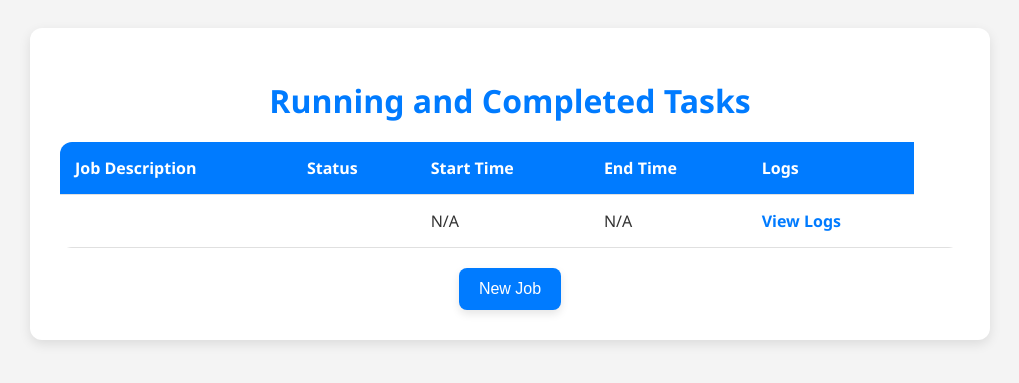
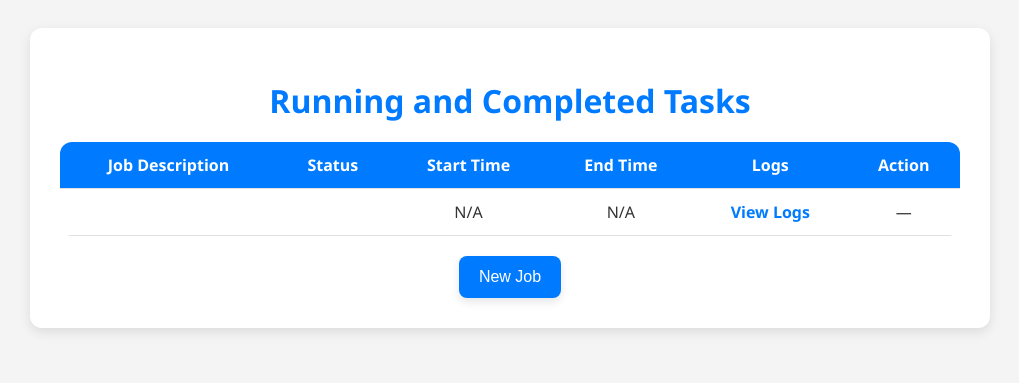
Before and after one commit to RotemYakir/Data-Jobs-API, a Flask app: page / in a window 1280 px wide. Shown: the top 383 px of the page, without its empty margins (130-1149 px from the left). Run offline with Flask 3, Linux system fonts and the light colour scheme; a database or web service that is not in the repository returns one stand-in record (values such as "Sample title").

Commit message:
table layout changes

```diff
--- a/data_jobs/templates/main_page.html
+++ b/data_jobs/templates/main_page.html
@@ -18,6 +18,7 @@
             border-radius: 12px;
             padding: 30px;
             box-shadow: 0 4px 12px rgba(0, 0, 0, 0.1);
+            overflow-x: auto; /* Enables scrolling if table overflows */
         }
 
         h1 {
@@ -26,24 +27,30 @@
             margin-bottom: 20px;
         }
 
+        .table-wrapper {
+            max-height: 1200px; /* Prevents excessive table height */
+            overflow-y: auto; /* Adds scrolling for vertical overflow */
+            border-radius: 12px;
+        }
+
         table {
             width: 100%;
             border-collapse: collapse;
-            margin-bottom: 20px;
             background-color: #fff;
-            border-radius: 12px;
-            overflow: hidden;
         }
 
         thead {
             background-color: #007bff;
             color: white;
+            position: sticky;
+            top: 0;
         }
 
         th, td {
-            padding: 15px;
-            text-align: left;
+            padding: 12px;
+            text-align: center;
             border-bottom: 1px solid #e0e0e0;
+            white-space: nowrap; /* Prevents text from wrapping */
         }
 
         tr:hover {
@@ -74,7 +81,7 @@
 
         .button-group {
             display: flex;
-            justify-content: space-around;
+            justify-content: center;
             margin-top: 20px;
         }
 
@@ -94,6 +101,17 @@
             background-color: #0056b3;
         }
 
+        .stop-button {
+            background-color: red;
+            padding: 8px 12px;
+            border-radius: 6px;
+            font-size: 14px;
+        }
+
+        .stop-button:hover {
+            background-color: darkred;
+        }
+
     </style>
     <script>
         function confirmStop(jobId) {
@@ -106,6 +124,7 @@
 <body>
 <div class="container">
     <h1>Running and Completed Tasks</h1>
+    <div class="table-wrapper">
         <table>
             <thead>
                 <tr>
@@ -114,6 +133,7 @@
                     <th>Start Time</th>
                     <th>End Time</th>
                     <th>Logs</th>
+                    <th>Action</th> <!-- Ensure the header includes this column -->
                 </tr>
             </thead>
             <tbody>
@@ -132,15 +152,17 @@
                     <td>
                         {% if task.status == 'RUNNING' %}
                             <form id="stop-form-{{ task.job_id }}" action="/stop-job/{{ task.job_id }}" method="post" style="display:inline;">
-                            <button type="button" style="background-color: red;" onclick="confirmStop('{{ task.job_id }}')">Stop</button>
+                                <button type="button" class="stop-button" onclick="confirmStop('{{ task.job_id }}')">Stop</button>
                             </form>
+                        {% else %}
+                            —
                         {% endif %}
                     </td>
                 </tr>
                 {% endfor %}
             </tbody>
-
         </table>
+    </div>
     <div class="button-group">
         <a href="/job-form">
             <button>New Job</button>
```
Lines whose indentation alone changed are shown as unchanged.
